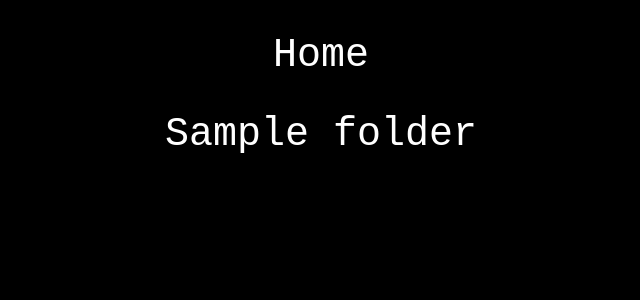
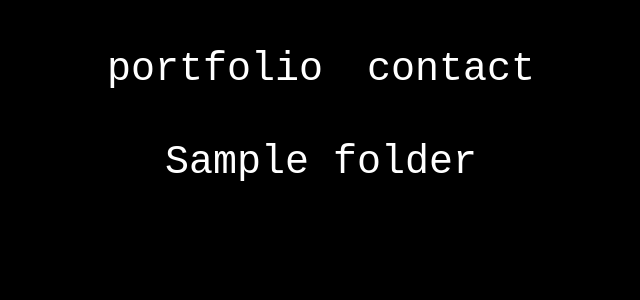
Before and after one commit to jackgedge/portfolio, a Python web app: template app/templates/index.html in a window 1280 px wide. Shown: the part 78-378 px from the top of the page, without its empty margins (319-959 px from the left). Run offline with Jinja, Linux system fonts and the light colour scheme; the template is opened without the code that fills it: most values are stand-ins (such as "Sample title", 1, 10 or a date in 2020).

Commit message:
basic functioning nav bar

```diff
--- a/app/static/css/styles.css
+++ b/app/static/css/styles.css
@@ -1,3 +1,10 @@
+.center {
+    display: block;
+    margin-left: auto;
+    margin-right: auto;
+    width: 50%;
+}
+
 .gallery {
     display: grid;
     grid-template-columns: repeat(auto-fill, minmax(300px, 1fr));
@@ -17,6 +24,44 @@
     display: block;
     object-fit: cover;
 }
+
+.list li {
+    text-align: center;
+    flex: 1; /* Distribute available vertical space equally among items */
+}
+
+.hover-heading {
+  flex-shrink: 1;          /* Allows h1s to compress if needed */
+}
+
+.topnav {
+    display: flex;
+    justify-content: center;
+    align-items: center;
+    gap: 12px;
+}
+
+/* Style the links inside the navigation bar */
+.topnav a {
+    float: center;
+    text-align: center;
+    padding: 14px 16px;
+    text-decoration: none;
+    display: block;
+    text-align: center;
+    font-family: 'Courier New', Courier, monospace;
+    font-weight: 100;
+    font-size: 40px;
+    text-decoration: none;
+    color: white;
+}
+
+img {
+    width: auto;
+    height: 100%;
+    display: flexbox;
+    align-self: center;
+    }
 
 html {
     background-color: black;
--- a/app/static/index.js
+++ b/app/static/index.js
@@ -19,3 +19,22 @@ h2Elements.forEach(function(h2Element) {
         this.style.fontStyle = 'normal';
     });
 });
+
+var topnavElements = document.querySelectorAll('.topnav a')
+
+topnavElements.forEach(function(topnavElement) {
+    // Add mouseover event listener
+    topnavElement.addEventListener('mouseover', function() {
+            // Make text bold
+            this.style.fontWeight = 'bold';
+            // Make text italic
+            this.style.fontStyle = 'italic';
+        });
+    // Add mouseout event listener
+    topnavElement.addEventListener('mouseout', function() {
+        // Remove bold style
+        this.style.fontWeight = 'normal';
+        // Reset rotation
+        this.style.fontStyle = 'normal';
+    });
+});
--- a/app/templates/base.html
+++ b/app/templates/base.html
@@ -1,10 +1,13 @@
 <!DOCTYPE html>
 <html lang="en">
+
+
 <head>
     <meta charset="UTF-8">
     <meta name="viewport" content="width=device-width, initial-scale=1.0">
 
     <title>jack</title>
+
     <link
         rel="icon"
         href="{{ url_for('static', filename='favicon.ico') }}"
@@ -15,15 +18,24 @@
         href="{{ url_for('static', filename='css/styles.css') }}"
     >
 </head>
+
+
 <body>
+
     <header>
         <h2>jack</h2>
     </header>
+
     <div class="topnav">
-        <a href="{{ url_for('main.index')}}">Home</a>
+        <a href="{{ url_for('main.index')}}">portfolio</a>
+        <a href="{{ url_for('social.contact')}}">contact</a>
     </div>
+    <script src="{{ url_for('static', filename='index.js') }}"></script>
+
     <main>
         {% block content %}{% endblock %}
     </main>
 </body>
+
+
 </html>
--- a/app/templates/broken.html
+++ b/app/templates/broken.html
@@ -1,5 +1,5 @@
 {% extends "base.html" %}
 
 {% block content %}
-    <img src="/static/images/fry_broken.jpg">
+    <img src="/static/fry_broken.jpg" class="center">
 {% endblock %}
```
Also changed, not shown: app/static/fry_broken.jpg (renamed from app/static/images/fry_broken.jpg).
